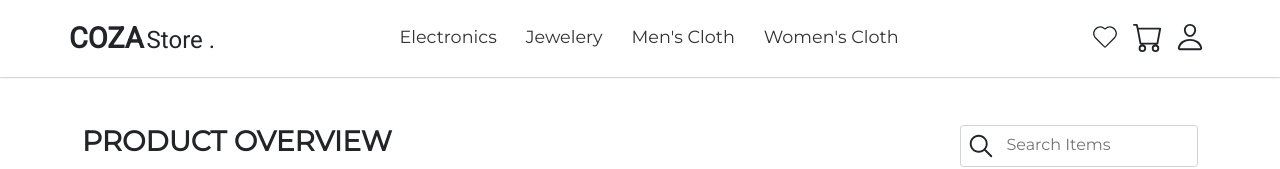
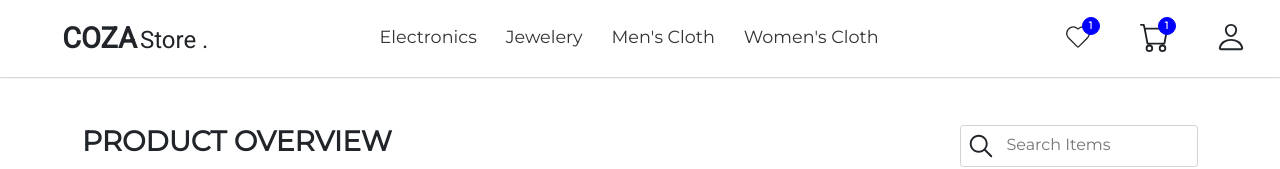
Before and after one commit to manju-hub569/EcomFrontEnd, a React (Create React App) app: page / in a window 1280 px wide. Shown: the top 169 px of the page. Built offline with nearby package versions, Linux system fonts and the light colour scheme; no server answers.

Commit message:
cart count

```diff
--- a/src/Container/Main/Main.css
+++ b/src/Container/Main/Main.css
@@ -39,13 +39,35 @@ div ul {
     color : #333333
 }
 
+.iconList {
+    width : 200px
+}
+
 .iconList ul {
-    width : 10rem;
-    margin-top: 0.8rem
+    width : 15rem;
+    margin-top: 0.8rem;
 }
 
 .iconList ul li {
     cursor: pointer;
+    /* border : 1px solid red; */
+}
+
+.iconList ul li label {
+    position: relative;
+    top : -12px;
+    left: -16px;
+    border : 1px solid blue;
+    border-radius: 50%;
+    width : 18px;
+    height : 18px;
+    text-align: center;
+    padding-bottom: 5px;
+    color : white;
+    background-color: blue;
+    font-size: 10px;
+    font-weight: bold;
+    font-family: 'Montserrat';
 }
 
 .navNAme {
--- a/src/Container/Main/Navbar.jsx
+++ b/src/Container/Main/Navbar.jsx
@@ -31,8 +31,8 @@ export function Navbar () {
 
                     <div className = "iconList">
                         <ul>
-                            <li><CiHeart style = {{fontSize : '32px'}} /></li>
-                            <li><BsCart style = {{fontSize : '30px'}} /></li>
+                            <li><CiHeart style = {{fontSize : '32px'}} /> <label>1</label>  </li>
+                            <li><BsCart style = {{fontSize : '30px'}} /> <label>1</label> </li>
                             <li><IoPersonOutline style = {{fontSize : '30px'}} /></li>
                         </ul>
                     </div>
```
